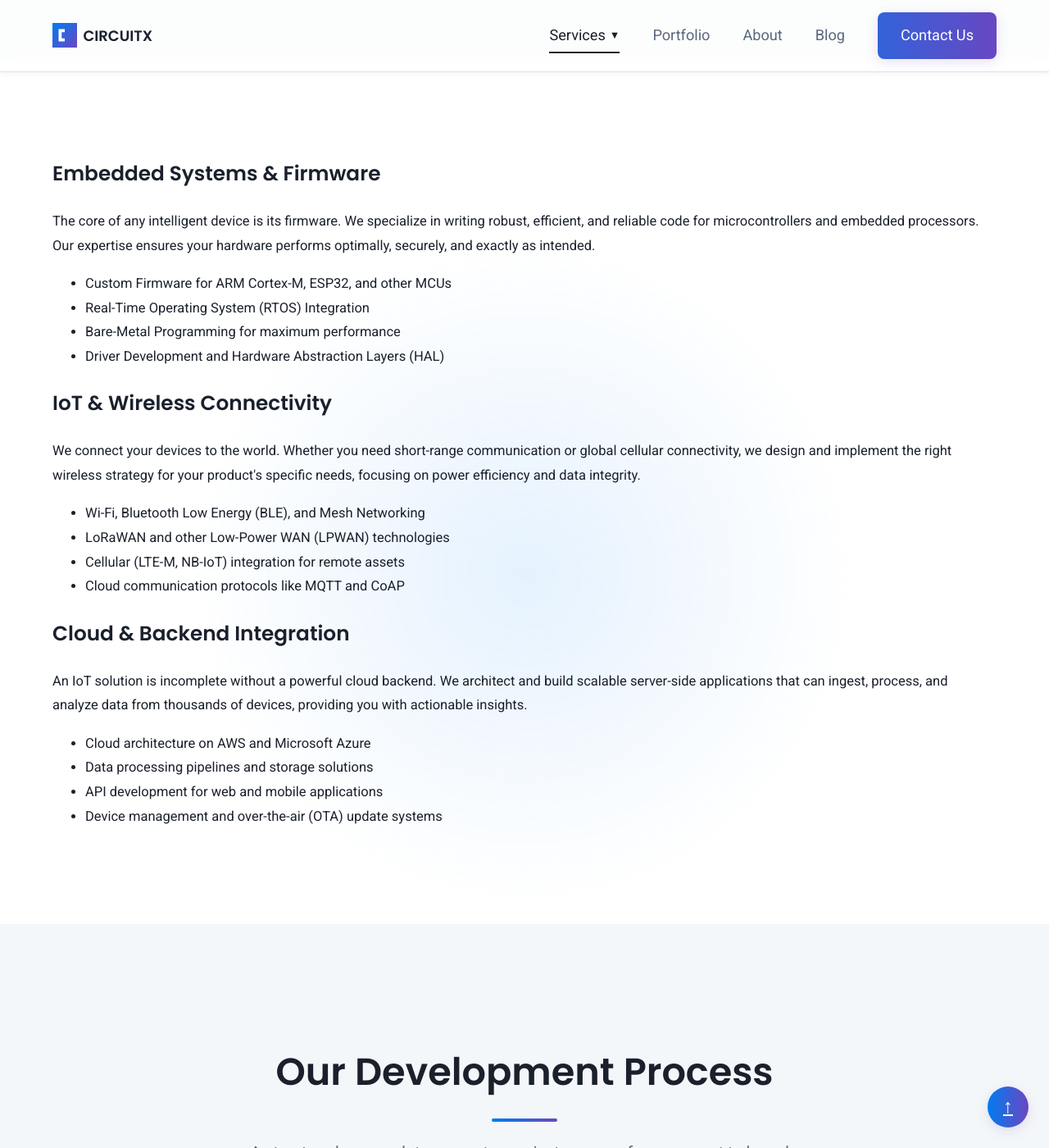
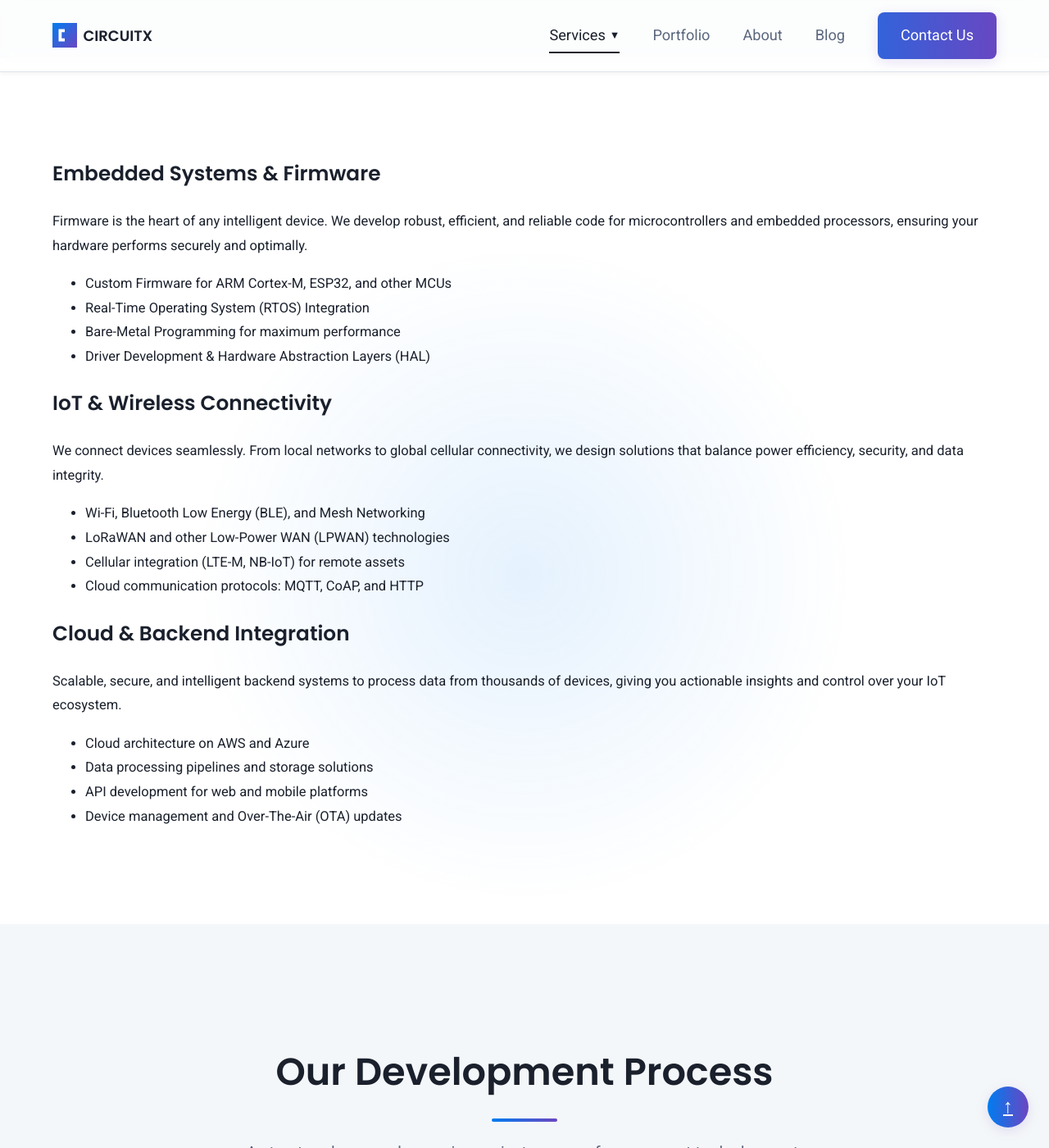
Before and after one commit to CircuitX-Systems/CircuitX-Systems.github.io, a Jekyll site: the page built from services.html, in a window 1280 px wide and 1400 px high, scrolled down 516 px. Shown: the whole window at 82% size. Built offline with Jekyll 4.4.1, drawn with Linux system fonts in a browser that asks for light colours; some of the changed text lies outside the part shown.

Commit message:
Update services.html

```diff
--- a/services.html
+++ b/services.html
@@ -1,7 +1,12 @@
 ---
 layout: default
 title: Our Services
+description: "Explore the specialized engineering services CircuitX Systems provides to turn complex technology challenges into practical, integrated solutions."
 ---
+
+<!-- =================================================================== -->
+<!-- PAGE HEADER -->
+<!-- =================================================================== -->
 <div class="page-header">
     <div class="container">
         <h1>Our Engineering Services</h1>
@@ -9,102 +14,112 @@ title: Our Services
     </div>
 </div>
 
+<!-- =================================================================== -->
+<!-- EMBEDDED SYSTEMS & FIRMWARE -->
+<!-- =================================================================== -->
 <section class="section">
     <div class="container">
-        <!-- Service Item 1 -->
         <div id="embedded" class="service-item-detailed">
             <h2>Embedded Systems & Firmware</h2>
-            <p>The core of any intelligent device is its firmware. We specialize in writing robust, efficient, and reliable code for microcontrollers and embedded processors. Our expertise ensures your hardware performs optimally, securely, and exactly as intended.</p>
+            <p>Firmware is the heart of any intelligent device. We develop robust, efficient, and reliable code for microcontrollers and embedded processors, ensuring your hardware performs securely and optimally.</p>
             <ul>
                 <li>Custom Firmware for ARM Cortex-M, ESP32, and other MCUs</li>
                 <li>Real-Time Operating System (RTOS) Integration</li>
                 <li>Bare-Metal Programming for maximum performance</li>
-                <li>Driver Development and Hardware Abstraction Layers (HAL)</li>
+                <li>Driver Development & Hardware Abstraction Layers (HAL)</li>
             </ul>
         </div>
 
-        <!-- Service Item 2 -->
+        <!-- =================================================================== -->
+        <!-- IoT & Wireless Connectivity -->
+        <!-- =================================================================== -->
         <div id="iot" class="service-item-detailed">
             <h2>IoT & Wireless Connectivity</h2>
-            <p>We connect your devices to the world. Whether you need short-range communication or global cellular connectivity, we design and implement the right wireless strategy for your product's specific needs, focusing on power efficiency and data integrity.</p>
+            <p>We connect devices seamlessly. From local networks to global cellular connectivity, we design solutions that balance power efficiency, security, and data integrity.</p>
             <ul>
                 <li>Wi-Fi, Bluetooth Low Energy (BLE), and Mesh Networking</li>
                 <li>LoRaWAN and other Low-Power WAN (LPWAN) technologies</li>
-                <li>Cellular (LTE-M, NB-IoT) integration for remote assets</li>
-                <li>Cloud communication protocols like MQTT and CoAP</li>
+                <li>Cellular integration (LTE-M, NB-IoT) for remote assets</li>
+                <li>Cloud communication protocols: MQTT, CoAP, and HTTP</li>
             </ul>
         </div>
 
-        <!-- Service Item 3 -->
+        <!-- =================================================================== -->
+        <!-- Cloud & Backend Integration -->
+        <!-- =================================================================== -->
         <div id="cloud" class="service-item-detailed">
             <h2>Cloud & Backend Integration</h2>
-            <p>An IoT solution is incomplete without a powerful cloud backend. We architect and build scalable server-side applications that can ingest, process, and analyze data from thousands of devices, providing you with actionable insights.</p>
+            <p>Scalable, secure, and intelligent backend systems to process data from thousands of devices, giving you actionable insights and control over your IoT ecosystem.</p>
             <ul>
-                <li>Cloud architecture on AWS and Microsoft Azure</li>
+                <li>Cloud architecture on AWS and Azure</li>
                 <li>Data processing pipelines and storage solutions</li>
-                <li>API development for web and mobile applications</li>
-                <li>Device management and over-the-air (OTA) update systems</li>
+                <li>API development for web and mobile platforms</li>
+                <li>Device management and Over-The-Air (OTA) updates</li>
             </ul>
         </div>
     </div>
 </section>
 
-<!-- NEW: Our Approach Section -->
+<!-- =================================================================== -->
+<!-- DEVELOPMENT PROCESS TIMELINE -->
+<!-- =================================================================== -->
 <section class="section">
     <div class="container">
         <div class="section-title">
             <h2>Our Development Process</h2>
-            <p>A structured approach to guarantee project success from concept to launch.</p>
+            <p>A structured approach ensuring project success from concept to deployment.</p>
         </div>
         <div class="process-timeline">
             <div class="timeline-item">
                 <div class="timeline-step">1</div>
                 <div class="timeline-content">
                     <h3>Discovery & Strategy</h3>
-                    <p>We begin by thoroughly understanding your requirements, challenges, and goals to define a clear project roadmap.</p>
+                    <p>We begin by understanding your requirements, defining goals, and mapping out a clear project roadmap.</p>
                 </div>
             </div>
             <div class="timeline-item">
                 <div class="timeline-step">2</div>
                 <div class="timeline-content">
                     <h3>Design & Architecture</h3>
-                    <p>Our engineers design the system architecture, selecting the right technologies for a scalable and robust solution.</p>
+                    <p>Our engineers create a robust system design and select technologies for scalability and reliability.</p>
                 </div>
             </div>
             <div class="timeline-item">
                 <div class="timeline-step">3</div>
                 <div class="timeline-content">
                     <h3>Development & Integration</h3>
-                    <p>Agile development sprints for hardware and software, with continuous integration and transparent progress tracking.</p>
+                    <p>We run agile development sprints with continuous integration, ensuring transparent progress and early delivery of features.</p>
                 </div>
             </div>
             <div class="timeline-item">
                 <div class="timeline-step">4</div>
                 <div class="timeline-content">
                     <h3>Testing & Deployment</h3>
-                    <p>Rigorous testing ensures quality and reliability before a seamless deployment to your production environment.</p>
+                    <p>Extensive QA and validation guarantee performance, security, and a seamless deployment to your production environment.</p>
                 </div>
             </div>
         </div>
     </div>
 </section>
 
-<!-- NEW: Technology Spotlight Section -->
+<!-- =================================================================== -->
+<!-- TECHNOLOGY STACK -->
+<!-- =================================================================== -->
 <section class="section">
     <div class="container">
         <div class="section-title">
             <h2>Technology We Master</h2>
-            <p>We use a proven stack of modern technologies to build world-class products.</p>
+            <p>We leverage a proven set of modern technologies to deliver world-class solutions.</p>
         </div>
         <div class="tech-grid">
-            <div class="tech-card"><span>AWS</span></div>
-            <div class="tech-card"><span>Azure</span></div>
-            <div class="tech-card"><span>FreeRTOS</span></div>
-            <div class="tech-card"><span>ARM Cortex</span></div>
-            <div class="tech-card"><span>Python</span></div>
-            <div class="tech-card"><span>C/C++</span></div>
-            <div class="tech-card"><span>BLE 5</span></div>
-            <div class="tech-card"><span>MQTT</span></div>
+            <div class="tech-card">AWS</div>
+            <div class="tech-card">Azure</div>
+            <div class="tech-card">FreeRTOS</div>
+            <div class="tech-card">ARM Cortex</div>
+            <div class="tech-card">Python</div>
+            <div class="tech-card">C/C++</div>
+            <div class="tech-card">BLE 5</div>
+            <div class="tech-card">MQTT</div>
         </div>
     </div>
 </section>
```
